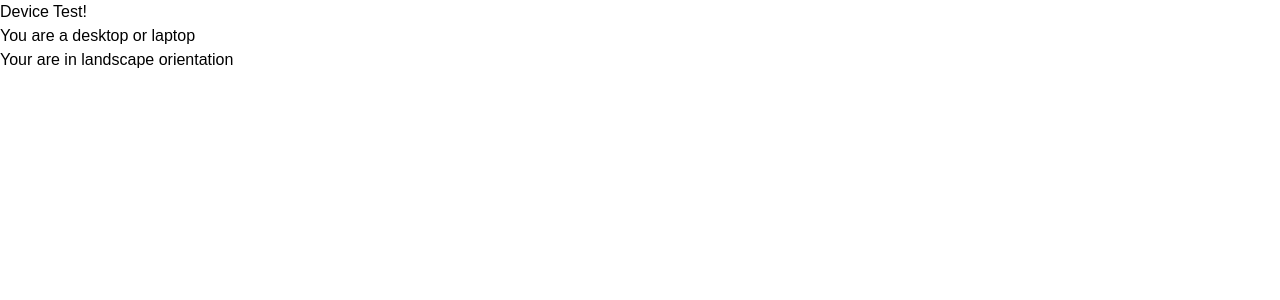
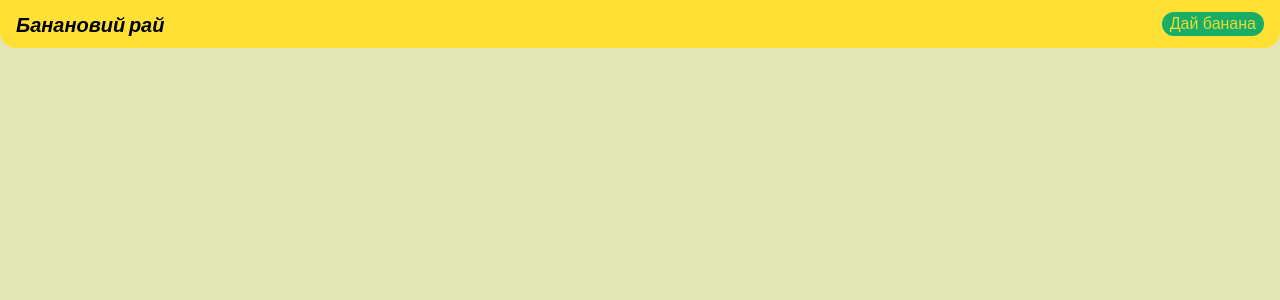
Before and after one commit to Graph2020/banana-site, a Next.js app: page / in a window 1280 px wide. Shown: the top 300 px of the page. Built offline with nearby package versions, Linux system fonts and the light colour scheme.

Commit message:
add navbar

```diff
--- a/app/globals.css
+++ b/app/globals.css
@@ -5,6 +5,9 @@
   --color-secondary: #5d4037;
   --color-tertiary: #00a86b;
   --color-quaternary: #fffde7;
+  --color-background-body: #e2e6b4;
+  --font-headline: "Plus Jakarta Sans", sans-serif;
+  --font-body: "Be Vietnam Pro", sans-serif;
 }
 
 body {
--- /dev/null
+++ b/app/hooks/useToggle.tsx
@@ -0,0 +1,9 @@
+import React, { useState } from "react";
+
+export default function useToggle(): [boolean, () => void] {
+  const [isToggled, setIsToggled] = useState<boolean>(false);
+
+  const toggle = () => setIsToggled((prev) => !prev);
+
+  return [isToggled, toggle];
+}
--- a/app/layout.tsx
+++ b/app/layout.tsx
@@ -1,15 +1,19 @@
 import type { Metadata } from "next";
-import { Geist, Geist_Mono } from "next/font/google";
+import { Plus_Jakarta_Sans, Be_Vietnam_Pro } from "next/font/google";
 import "./globals.css";
+import NavBar from "./sections/NavBar";
 
-const geistSans = Geist({
+const geistSans = Plus_Jakarta_Sans({
+  subsets: ["latin"],
   variable: "--font-geist-sans",
-  subsets: ["latin"],
+  display: "swap",
 });
 
-const geistMono = Geist_Mono({
+const vietnamPro = Be_Vietnam_Pro({
+  weight: ["400", "500", "700"],
+  subsets: ["latin"],
   variable: "--font-geist-mono",
-  subsets: ["latin"],
+  display: "swap",
 });
 
 export const metadata: Metadata = {
@@ -25,9 +29,10 @@ export default function RootLayout({
   return (
     <html
       lang="en"
-      className={`${geistSans.variable} ${geistMono.variable} h-full antialiased`}
+      className={`${geistSans.variable} ${vietnamPro.variable} h-full antialiased`}
     >
-      <body className="min-h-full flex flex-col">{children}</body>
+      <NavBar />
+      <body className="flex min-h-full flex-col">{children}</body>
     </html>
   );
 }
--- a/app/page.tsx
+++ b/app/page.tsx
@@ -1,24 +1,9 @@
+import Image from "next/image";
 
-import Image from "next/image";
-import { useMediaQuery } from "react-responsive";
+import React from "react";
+
 export default function Home() {
-  const isDesktopOrLaptop = useMediaQuery({
-    query: "(min-width: 1224px)",
-  });
-  const isBigScreen = useMediaQuery({ query: "(min-width: 1824px)" });
-  const isTabletOrMobile = useMediaQuery({ query: "(max-width: 1224px)" });
-  const isPortrait = useMediaQuery({ query: "(orientation: portrait)" });
-  const isRetina = useMediaQuery({ query: "(min-resolution: 2dppx)" });
-
-  console.log(isBigScreen, isTabletOrMobile, isRetina);
   return (
-    <div>
-      <h1>Device Test!</h1>
-      {isDesktopOrLaptop && <p>You are a desktop or laptop</p>}
-      {isBigScreen && <p>You have a huge screen</p>}
-      {isTabletOrMobile && <p>You are a tablet or mobile phone</p>}
-      <p>Your are in {isPortrait ? "portrait" : "landscape"} orientation</p>
-      {isRetina && <p>You are retina</p>}
-    </div>
+    <main className="bg-background-body flex min-h-screen w-full flex-col"></main>
   );
 }
--- /dev/null
+++ b/app/sections/NavBar.tsx
@@ -0,0 +1,13 @@
+import type { JSX } from "react";
+import React from "react";
+
+export default function NavBar(): JSX.Element {
+  return (
+    <nav className="bg-primary fixed inset-0 z-50 flex h-12 w-full items-center justify-between rounded-br-2xl rounded-bl-2xl p-4">
+      <h3 className="font-headline text-xl font-black italic">Банановий рай</h3>
+      <button className="bg-tertiary/90 text-primary/90 py-x w-fit cursor-pointer rounded-full px-2 transition-transform duration-300 hover:scale-105 hover:-rotate-3 active:scale-95">
+        Дай банана
+      </button>
+    </nav>
+  );
+}
```
